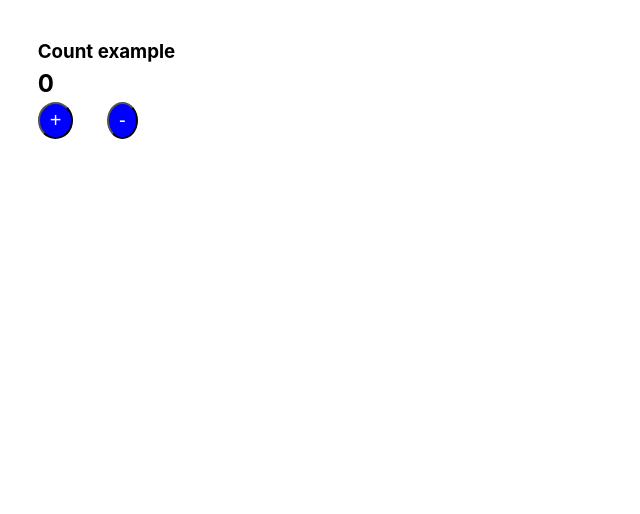
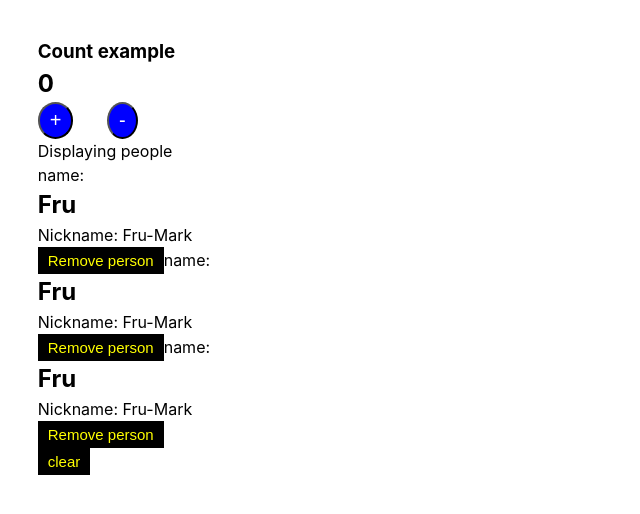
Before and after one commit to carrington-115/react-new-revision-notes, a React app in the folder new-app/: page / in a window 1280 px wide. Shown: the top 514 px of the page, without its empty margins (0-640 px from the left). Built offline with nearby package versions, Linux system fonts and the light colour scheme; the HTML template or start-up script is replaced by a standard one.

Commit message:
Learnt how to remove element from a useState list using the filter method

```diff
--- a/new-app/src/TestFile.jsx
+++ b/new-app/src/TestFile.jsx
@@ -1,8 +1,28 @@
 import "./assets/styles/testfile.css";
 import React, { useState } from "react";
 
+const peopleCollection = [
+  { id: 1, people: "Fru", nickname: "Fru-Mark" },
+  { id: 2, people: "Fru", nickname: "Fru-Mark" },
+  { id: 3, people: "Fru", nickname: "Fru-Mark" },
+];
+
 function TestFile() {
+  // console.log(useState(0)); // --> testing the useState hook
   const [count, setCount] = useState(0);
+  const [people, setPeople] = useState(peopleCollection);
+  function removePerson(id) {
+    setPeople((prevPeople) => prevPeople.filter((person) => person.id !== id));
+  }
+
+  const btnStyles = {
+    backgroundColor: "black",
+    color: "yellow",
+    border: "none",
+    padding: "5px 10px",
+    fontSize: "15px",
+  };
+
   return (
     <React.Fragment>
       <section className="countContainer">
@@ -13,6 +33,28 @@ function TestFile() {
           <button onClick={() => setCount(count - 1)}>-</button>
         </div>
       </section>
+
+      <section>
+        <p>Displaying people</p>
+        <div>
+          {people.map((person) => (
+            <span key={person.id}>
+              name: <h2>{person.people}</h2>
+              <p>Nickname: {person.nickname}</p>
+              <button
+                style={btnStyles}
+                type="button"
+                onClick={() => removePerson(person.id)}
+              >
+                Remove person
+              </button>
+            </span>
+          ))}
+        </div>
+        <button style={btnStyles} type="button" onClick={() => setPeople([])}>
+          clear
+        </button>
+      </section>
     </React.Fragment>
   );
 }
```
